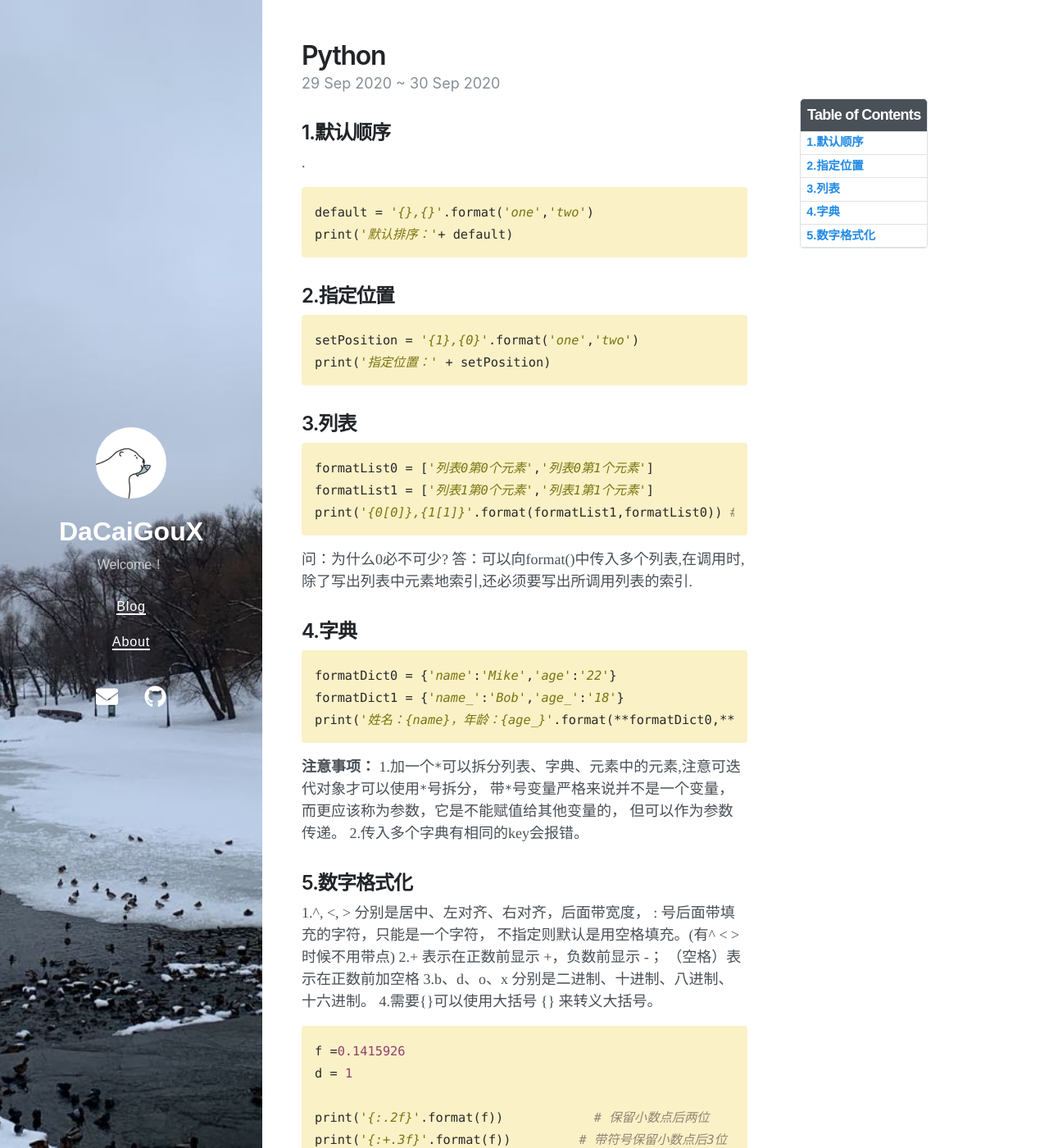
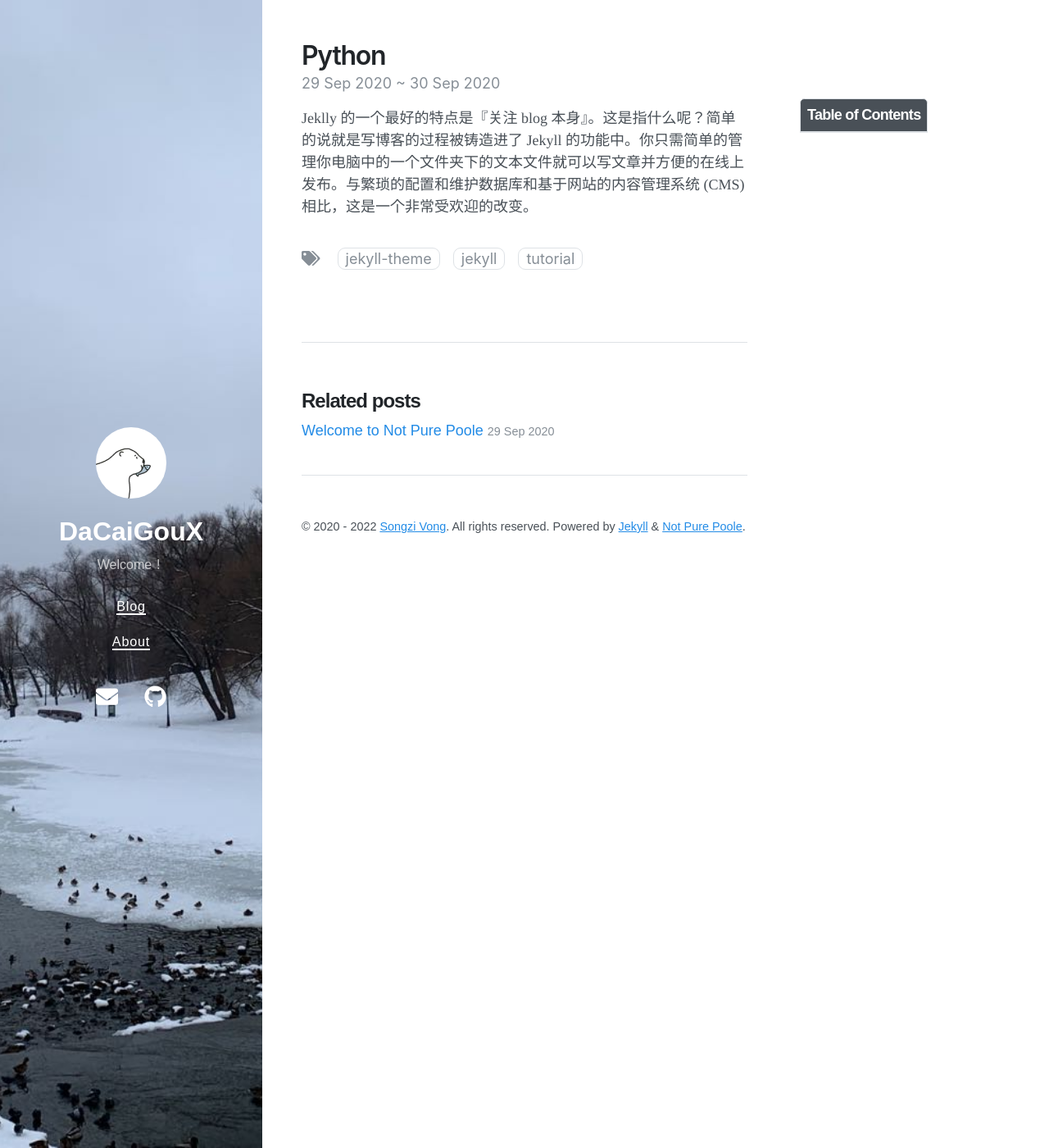
Before and after one commit to dacaigoux/dacaigoux.github.io, a Jekyll site: the page built from _posts/2022-05-04-Format-笔记.md, in a window 1280 px wide and 1400 px high. Shown: the whole window at 82% size. Built offline with Jekyll 4.4.1, drawn with Linux system fonts in a browser that asks for light colours; nearby versions of some CDN libraries; some of the changed text lies outside the part shown.

Commit message:
Update 2022-05-04-Format-笔记.md

````diff
--- a/_posts/2022-05-04-Format-笔记.md
+++ b/_posts/2022-05-04-Format-笔记.md
@@ -7,68 +7,4 @@ tags: [jekyll theme, jekyll, tutorial]
 toc:  true
 excerpt:基本语法是通过 {} 和 : 来代替以前的 %,format 函数可以接受不限个参数，位置可以不按顺序
 ---
-
-## 1.默认顺序
-.
-```python
-default = '{},{}'.format('one','two')
-print('默认排序：'+ default)
-```
-
-## 2.指定位置
-
-```python
-setPosition = '{1},{0}'.format('one','two')
-print('指定位置：' + setPosition)
-```
-
-## 3.列表
-
-```python
-formatList0 = ['列表0第0个元素','列表0第1个元素']
-formatList1 = ['列表1第0个元素','列表1第1个元素']
-print('{0[0]},{1[1]}'.format(formatList1,formatList0)) #即使是0也不可以省略!
-```
-
-问：为什么0必不可少?
-答：可以向format()中传入多个列表,在调用时,除了写出列表中元素地索引,还必须要写出所调用列表的索引.
-
-## 4.字典
-
-```python
-formatDict0 = {'name':'Mike','age':'22'}
-formatDict1 = {'name_':'Bob','age_':'18'}
-print('姓名：{name}，年龄：{age_}'.format(**formatDict0,**formatDict1))
-```
-
-**注意事项：**
-1.加一个`*`可以拆分列表、字典、元素中的元素,注意可迭代对象才可以使用`*`号拆分，
-带`*`号变量严格来说并不是一个变量，而更应该称为参数，它是不能赋值给其他变量的，
-但可以作为参数传递。
-2.传入多个字典有相同的key会报错。
-
-## 5.数字格式化
-
-1.^, <, > 分别是居中、左对齐、右对齐，后面带宽度， : 号后面带填充的字符，只能是一个字符，
-不指定则默认是用空格填充。(有^ < > 时候不用带点)
-2.+ 表示在正数前显示 +，负数前显示 -；  （空格）表示在正数前加空格
-3.b、d、o、x 分别是二进制、十进制、八进制、十六进制。
-4.需要{}可以使用大括号 {} 来转义大括号。
-
-```python
-f =0.1415926
-d = 1
-
-print('{:.2f}'.format(f))            # 保留小数点后两位
-print('{:+.3f}'.format(f))         # 带符号保留小数点后3位
-print('{:X^20d}'.format(d))    # 用X填充,X可以为任意字符或空格,目的是使长度20个字符.
-print('{:,}'.format(d))              # 以英文逗号为分隔符，中文分隔符会报错
-print('{:.5%}'.format(f))          # 百分比格式
-print('{:.0e}'.format(d))          # 指数形式
-print('{:b}'.format(d))             # 二进制
-print('{:d}'.format(d))             # 十进制
-print('{:o}'.format(d))             # 八进制
-print('{:x}'.format(d))             # 十六进制
-print('{:#x}'.format(d))
-print('{:#X}'.format(d))
-```
+Jeklly 的一个最好的特点是『关注 blog 本身』。这是指什么呢？简单的说就是写博客的过程被铸造进了 Jekyll 的功能中。你只需简单的管理你电脑中的一个文件夹下的文本文件就可以写文章并方便的在线上发布。与繁琐的配置和维护数据库和基于网站的内容管理系统 (CMS) 相比，这是一个非常受欢迎的改变。
````
